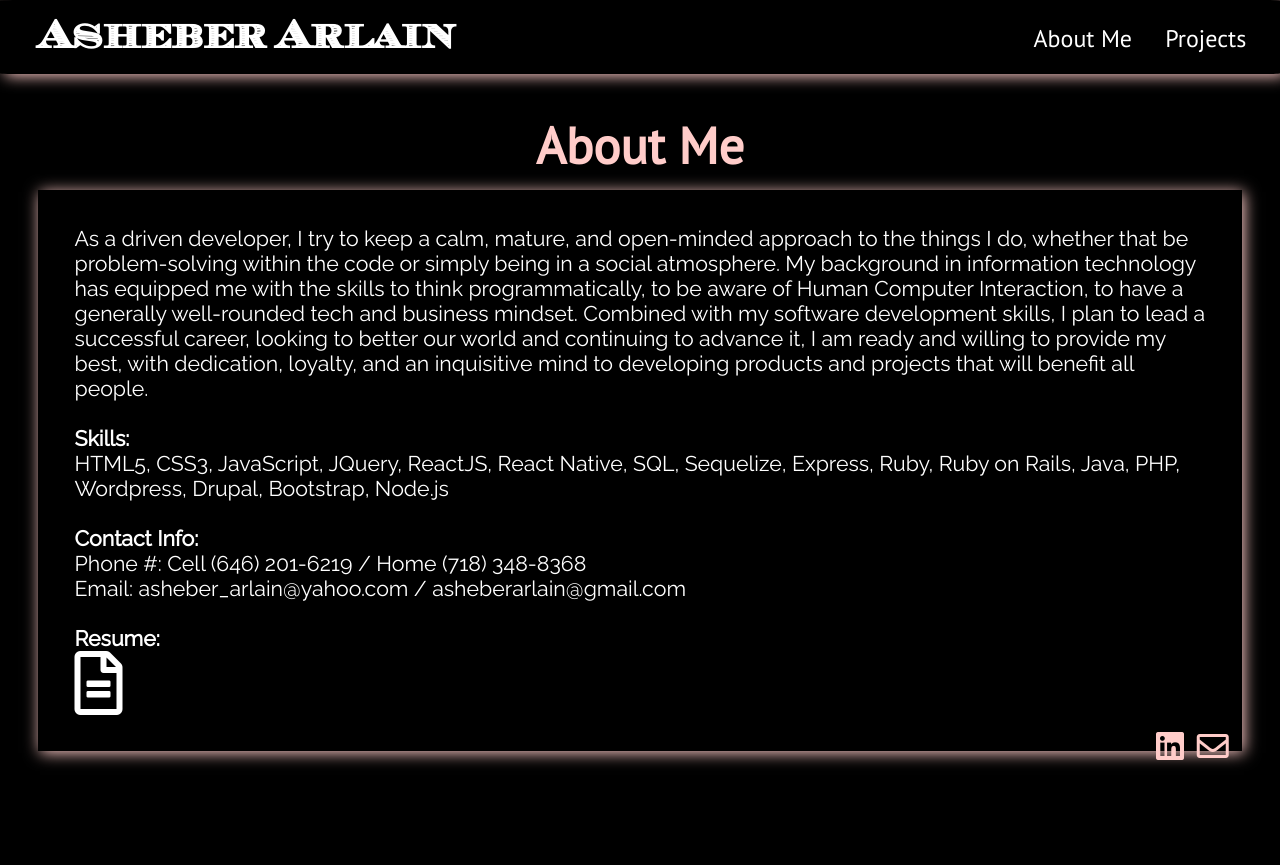
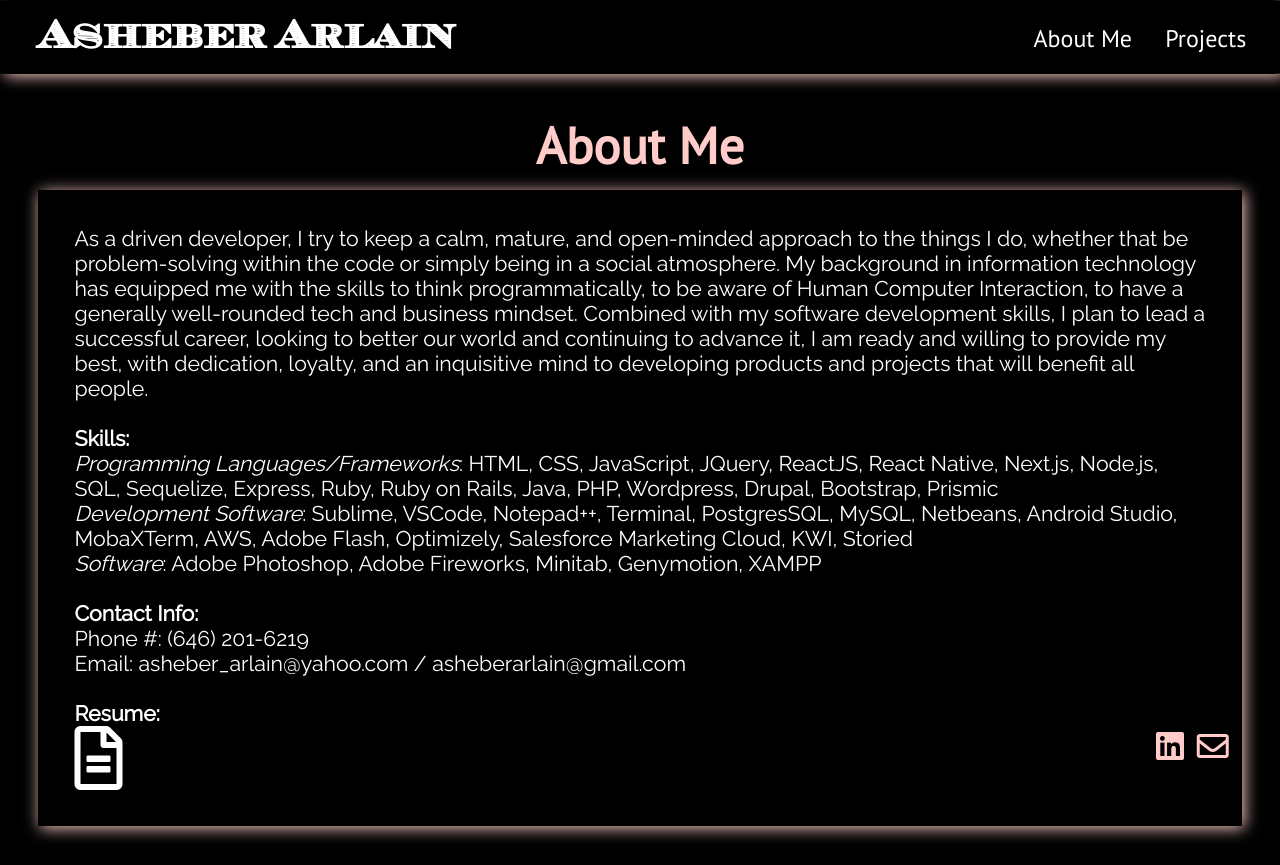
Before and after one commit to asheber792/Portfolio, a React (Create React App) app: page /about-me in a window 1280 px wide. Before the commit the page ends 800 px from the top, so only its background shows below. Built offline with nearby package versions, Linux system fonts and the light colour scheme.

Commit message:
about page update

```diff
--- a/src/Components/About/About.js
+++ b/src/Components/About/About.js
@@ -23,18 +23,19 @@ class About extends Component {
               </p> <br />
               <p>
                 <b>Skills:</b> <br />
-                HTML5, CSS3, JavaScript, JQuery, ReactJS, React Native, SQL, Sequelize, Express,
-                Ruby, Ruby on Rails, Java, PHP, Wordpress, Drupal, Bootstrap, Node.js
+                <i>Programming Languages/Frameworks</i>: HTML, CSS, JavaScript, JQuery, ReactJS, React Native, Next.js, Node.js, SQL, Sequelize, Express, Ruby, Ruby on Rails, Java, PHP, Wordpress, Drupal, Bootstrap, Prismic<br />
+                <i>Development Software</i>: Sublime, VSCode, Notepad++, Terminal, PostgresSQL, MySQL, Netbeans, Android Studio, MobaXTerm, AWS, Adobe Flash, Optimizely, Salesforce Marketing Cloud, KWI, Storied<br />
+                <i>Software</i>: Adobe Photoshop, Adobe Fireworks, Minitab, Genymotion, XAMPP
               </p> <br />
               <p>
                 <b>Contact Info:</b> <br />
-                Phone #: Cell (646) 201-6219 / Home (718) 348-8368 <br />
+                Phone #: (646) 201-6219 <br />
                 Email: asheber_arlain@yahoo.com / asheberarlain@gmail.com
               </p> <br />
               <p>
                 <b>Resume: </b> <br />
                 <a
-                  href='https://drive.google.com/file/d/1U8Za_5VARWYqUapuamZ5BHTguKGotkpf/view?usp=sharing'
+                  href='https://drive.google.com/file/d/1PzhnkO4wGiRuMhQx6iza4oV1z_FIF5Zr/view?usp=sharing'
                   className='resume-icon'>
                     <i className="far fa-file-alt fa-3x"></i>
                 </a>
```
Also changed, not shown: 2 other files (tests, documents, lock files or other folders). Lines whose indentation alone changed are shown as unchanged.
